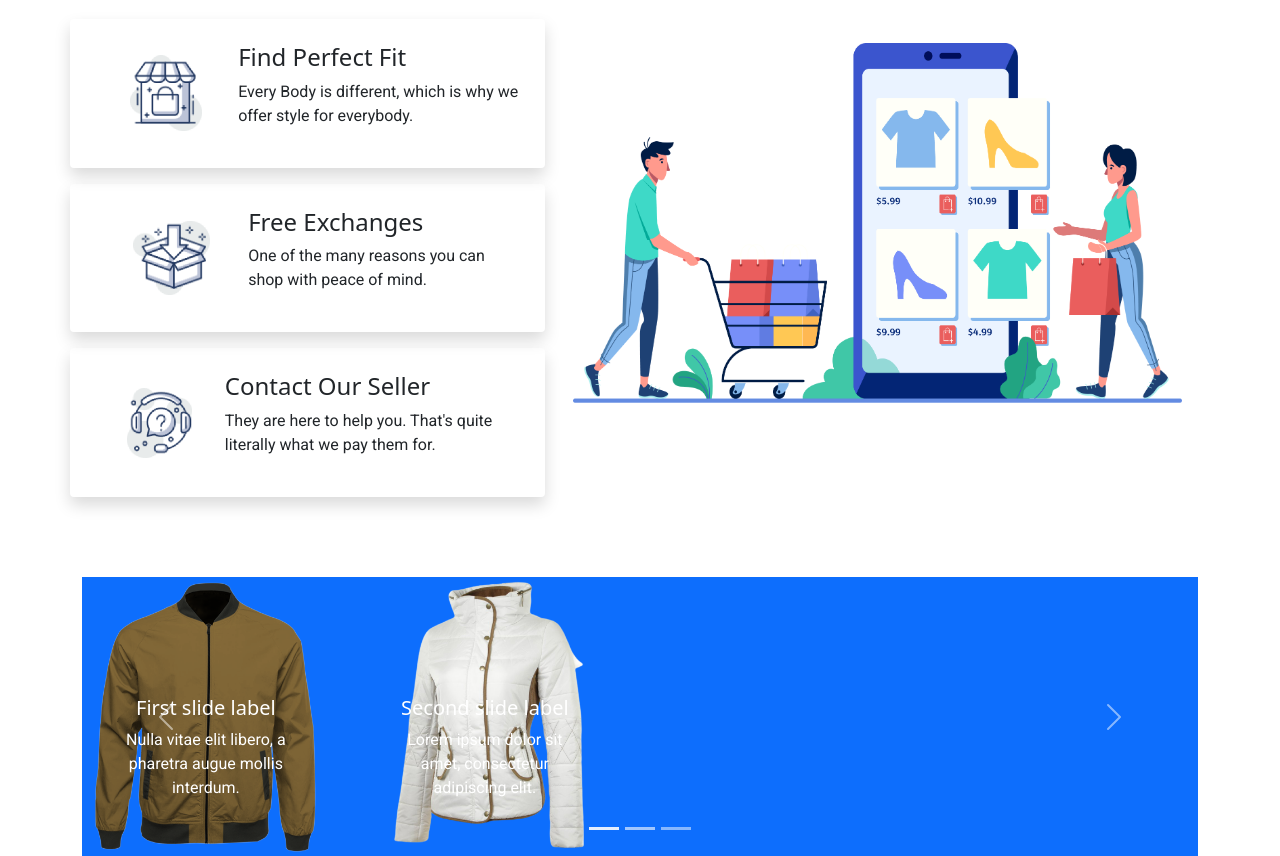
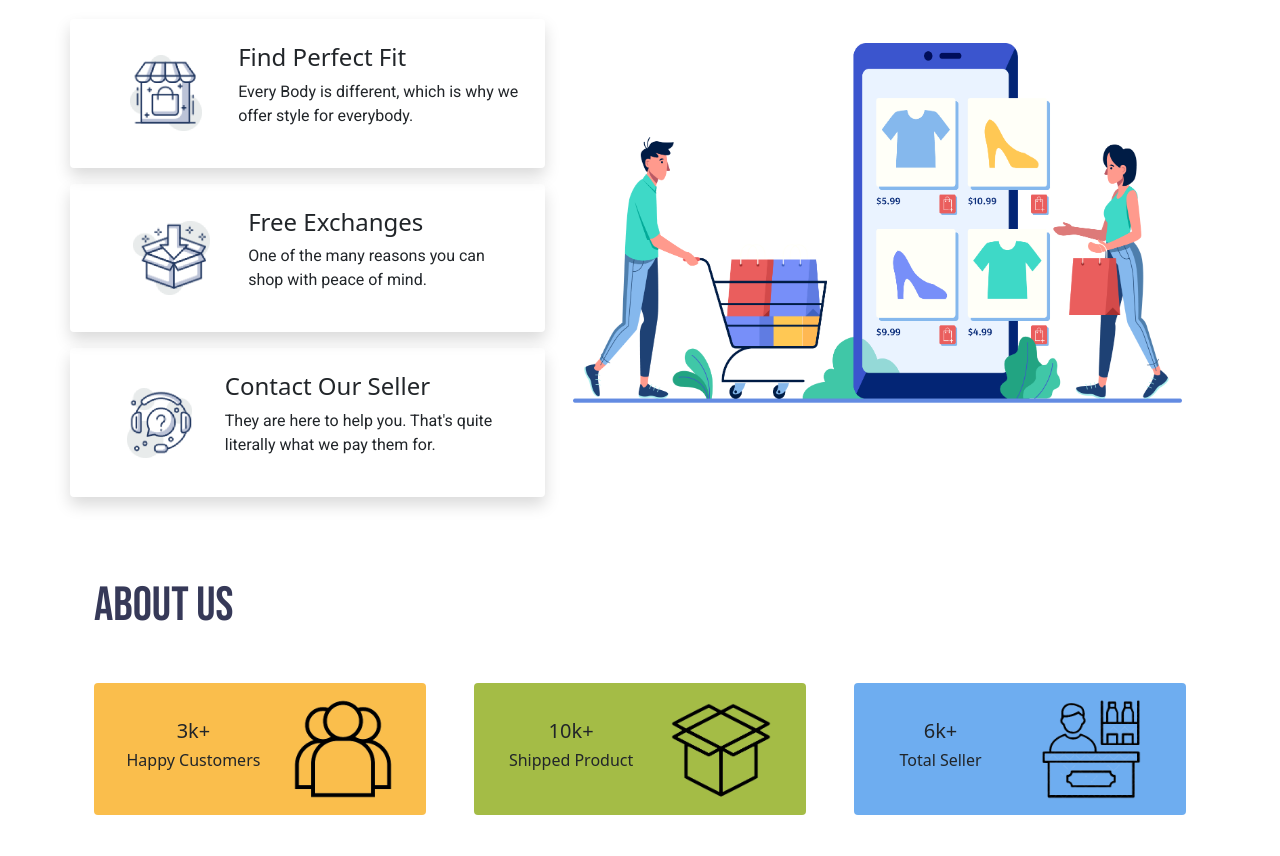
Before and after one commit to WaridIIUC/penguin-fashion, a plain HTML site: page index.html in a window 1280 px wide. Shown: the part 2173-3029 px from the top of the page. After the commit the page ends 2988 px from the top, so only its background shows below. Drawn offline with nearby package versions, Linux system fonts and the light colour scheme.

Commit message:
sixth commit

```diff
--- a/css/style.css
+++ b/css/style.css
@@ -69,6 +69,23 @@ main .container{
     margin-top: 80px !important;
 }
 
+#about img{
+    width: 100px;
+    height: 100px;
+}
+
+#happy-customer-div{
+    background-color:  #FABE4C;
+}
+
+#shipped-product-div{
+    background-color:  #A4BC46;
+}
+
+#total-seller-div{
+    background-color: #6eadf0;
+}
+
 @media only screen and (min-width: 320px){
     #top-banner-img{
         top: 20px;
@@ -92,6 +109,3 @@ main .container{
         position: relative;
     }
 }
-.carousel-inner > .item > img {
-    margin: 0 auto;
-  }
--- a/index.html
+++ b/index.html
@@ -215,45 +215,44 @@
 
 
     <section class="container">
-      <div id="carouselExampleCaptions" class="carousel slide bg-primary" data-bs-ride="carousel">
-        <ol class="carousel-indicators">
-          <li data-bs-target="#carouselExampleCaptions" data-bs-slide-to="0" class="active"></li>
-          <li data-bs-target="#carouselExampleCaptions" data-bs-slide-to="1"></li>
-          <li data-bs-target="#carouselExampleCaptions" data-bs-slide-to="2"></li>
-        </ol>
-        <div class="carousel-inner">
-          <div class="carousel-item active w-25">
-            <img src="image/offer-man-1.png" class="d-block w-100" alt="...">
-            <div class="carousel-caption d-none d-md-block">
-              <h5>First slide label</h5>
-              <p>Nulla vitae elit libero, a pharetra augue mollis interdum.</p>
-            </div>
-          </div>
-          <div class="carousel-item  w-25">
-            <img src="image/offer-woman-1.png" class="d-block w-100" alt="...">
-            <div class="carousel-caption d-none d-md-block">
-              <h5>Second slide label</h5>
-              <p>Lorem ipsum dolor sit amet, consectetur adipiscing elit.</p>
-            </div>
-          </div>
-          <div class="carousel-item  w-25">
-            <img src="image/offer-man-2.png" class="d-block w-100" alt="...">
-            <div class="carousel-caption d-none d-md-block">
-              <h5>Third slide label</h5>
-              <p>Praesent commodo cursus magna, vel scelerisque nisl consectetur.</p>
-            </div>
+    </section>
+
+
+    <section class="container px-4 mt-5" id="about">
+      <h2 class="heading-text mb-5">About Us</h2>
+      <div class="row g-5">
+        <div class="col">
+         <div class="p-3 rounded d-flex align-items-center justify-content-around"  id="happy-customer-div">
+           <div>
+            <h5 class="text-center">3k+</h5>
+            <h6>Happy Customers</h6>
+           </div>
+             <img src="logo-icon/customers.png"  alt="">
           </div>
         </div>
-        <a class="carousel-control-prev" href="#carouselExampleCaptions" role="button" data-bs-slide="prev">
-          <span class="carousel-control-prev-icon" aria-hidden="true"></span>
-          <span class="visually-hidden">Previous</span>
-        </a>
-        <a class="carousel-control-next" href="#carouselExampleCaptions" role="button" data-bs-slide="next">
-          <span class="carousel-control-next-icon" aria-hidden="true"></span>
-          <span class="visually-hidden">Next</span>
-        </a>
+
+        <div class="col">
+          <div class="p-3 rounded d-flex align-items-center justify-content-around" id="shipped-product-div">
+            <div>
+              <h5 class="text-center">10k+</h5>
+              <h6>Shipped Product</h6>
+             </div>
+              <img src="logo-icon/product.png" alt="">
+           </div>
+         </div>
+
+         <div class="col">
+          <div class="p-3 rounded d-flex align-items-center justify-content-around" id="total-seller-div">
+            <div>
+              <h5 class="text-center">6k+</h5>
+              <h6>Total Seller</h6>
+             </div>
+              <img src="logo-icon/marchant.png" alt="">
+           </div>
+         </div>
       </div>
-    </section>
+  </section>
+
     </main>
 
     <script src="https://cdn.jsdelivr.net/npm/bootstrap@5.0.0-beta1/dist/js/bootstrap.bundle.min.js" integrity="sha384-ygbV9kiqUc6oa4msXn9868pTtWMgiQaeYH7/t7LECLbyPA2x65Kgf80OJFdroafW" crossorigin="anonymous"></script>
```
Also changed, not shown: logo-icon/customers.png (added), logo-icon/happy-customer.png (added), logo-icon/marchant.png (added), logo-icon/product.png (added).
